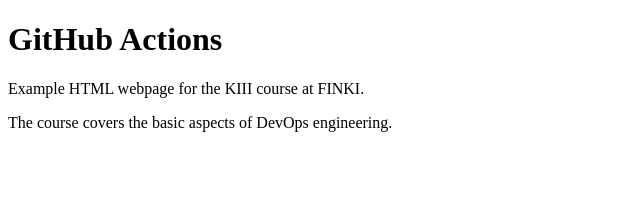
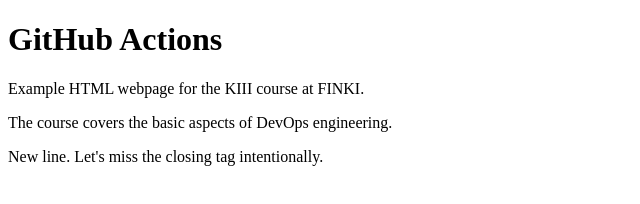
Before and after one commit to anelalkova/github-actions, a plain HTML site: page index.html in a window 1280 px wide. Shown: the whole page, without its empty margins (0-640 px from the left). Drawn offline with Linux system fonts and the light colour scheme.

Commit message:
Intentional error in HTML

```diff
--- a/index.html
+++ b/index.html
@@ -4,5 +4,6 @@
     <h1>GitHub Actions</h1>
     <p>Example HTML webpage for the KIII course at FINKI.</p>
     <p>The course covers the basic aspects of DevOps engineering.</p>
+    <p>New line. Let's miss the closing tag intentionally.
   </body>
 </html>
```
